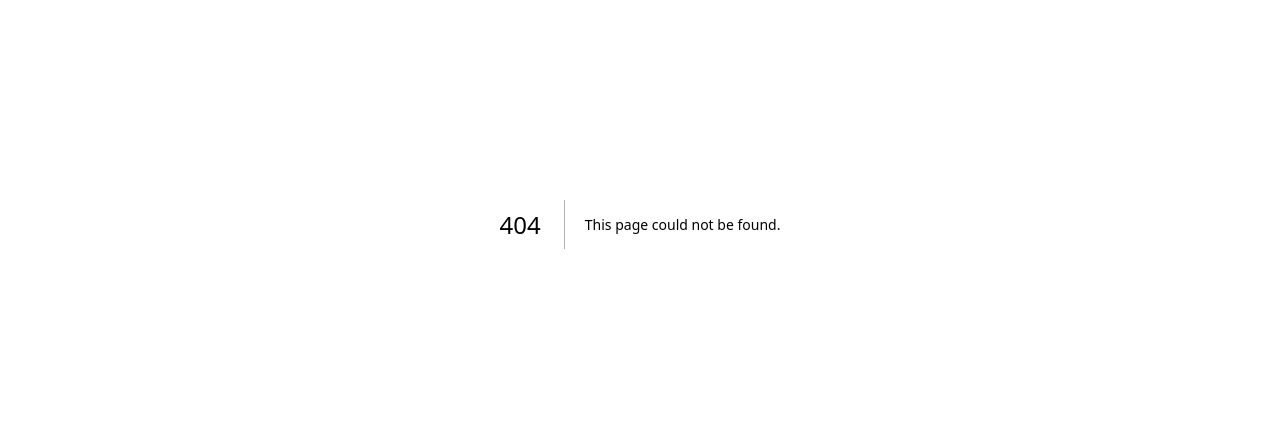
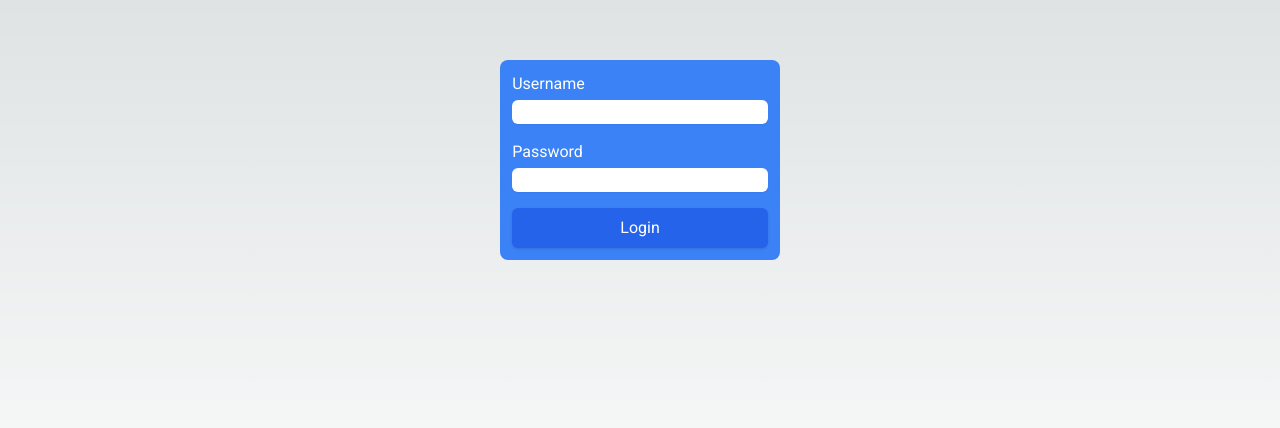
Before and after one commit to MateusTum/task-manager, a Next.js app: page /login in a window 1280 px wide. Before the commit this address had no page. Shown: the part 176-604 px from the top of the page. Built offline with nearby package versions, Linux system fonts and the light colour scheme.

Commit message:
create login/page.tsx

```diff
--- /dev/null
+++ b/src/app/login/page.tsx
@@ -0,0 +1,15 @@
+// import AcmeLogo from '@/app/ui/acme-logo';
+
+import LoginForm from "@/app/ui/login-form";
+
+export default function LoginPage() {
+  return (
+    <main className="flex items-center justify-center md:h-screen">
+      <div className="relative mx-auto flex w-auto max-w-[400px] flex-col space-y-2.5 p-4 md:-mt-32">
+        <div className="flex h-20 w-full items-end rounded-lg bg-blue-500 p-3 md:h-auto">
+          <LoginForm />
+        </div>
+      </div>
+    </main>
+  );
+}
```
